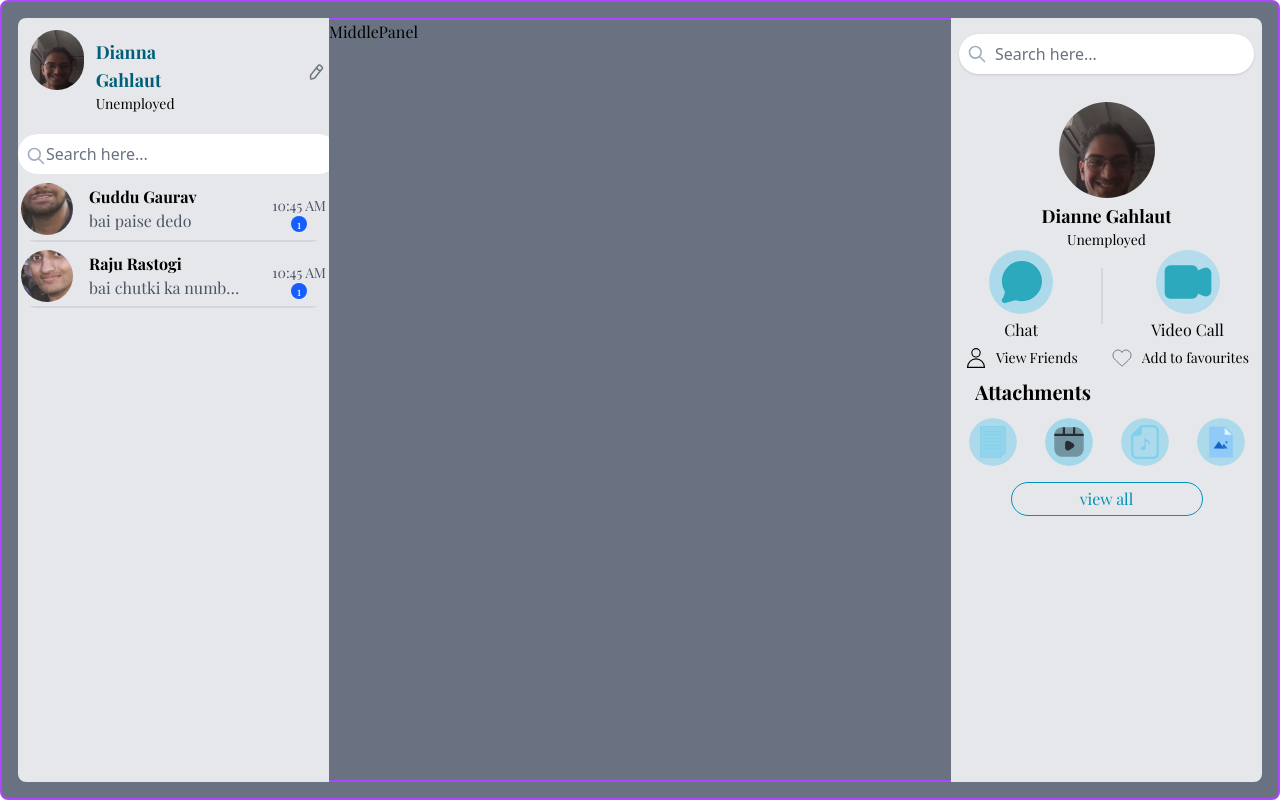
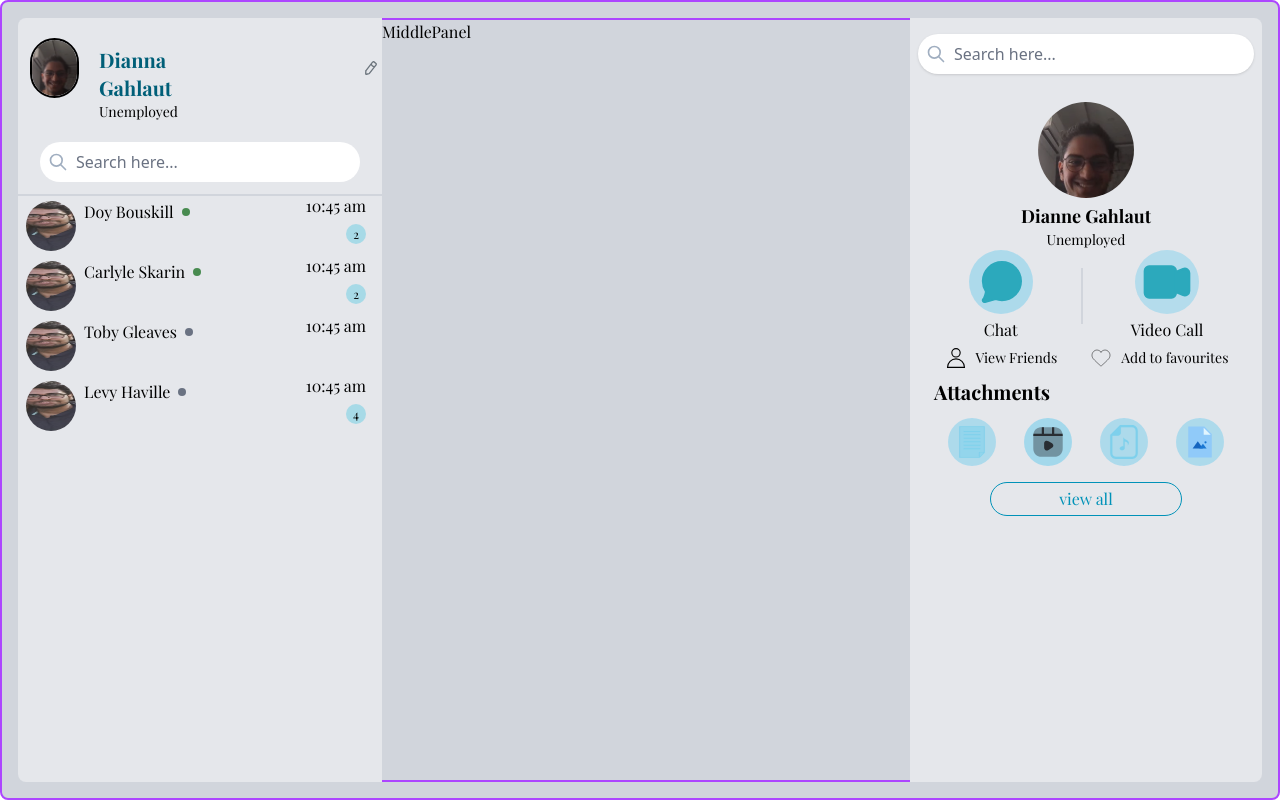
Before and after one commit to SimarSingh1910/chat-app, a React (Vite) app in the folder client/: page / in a window 1280 px wide. Built offline with nearby package versions, Linux system fonts and the light colour scheme; a web font is replaced by a local one.

Commit message:
left panel done

```diff
--- a/client/src/App.jsx
+++ b/client/src/App.jsx
@@ -1,6 +1,6 @@
 import React from 'react'
 import { Route, Routes } from 'react-router-dom'
-import HomePage from './pages/homePage'
+import HomePage from './pages/HomePage'
 import LoginPage from './pages/LoginPage'
 import ProfilePage from './pages/ProfilePage'
 
--- a/client/src/Components/Home/LeftPanel.jsx
+++ b/client/src/Components/Home/LeftPanel.jsx
@@ -1,14 +1,15 @@
-import React from 'react'
+import React, { useState } from 'react'
 import Info from './left/Info';
 import Search from './left/Search';
 import ContactCards from './left/ContactCards';
+import { useNavigate } from 'react-router-dom';
 
-const LeftPanel = () => {
+const LeftPanel = ( { selectedUser, setSelectedUser } ) => {
     return (
         <div>
             <Info />
             <Search />
-            <ContactCards />
+            <ContactCards selectedUser={selectedUser} setSelectedUser={setSelectedUser} />
         </div>
     )
 }
--- a/client/src/Components/Home/left/ContactCards.jsx
+++ b/client/src/Components/Home/left/ContactCards.jsx
@@ -1,14 +1,42 @@
-import React from 'react'
-import ContactCardsInfo from './ContactCardsInfo'
-import demoDP from '../../../assets/demo-DP-NPC.jpg'
-import demoDP1 from '../../../assets/demo-DP-Raju-rastogi.jpg'
+import React, { useState } from 'react';
+import { userDummyData } from '../../../assets/userDummyData';
+import avatar from '../../../assets/avatar.svg';
+import demoDP1 from '../../../assets/demo-DP-NPC.jpg'
+import { span } from 'framer-motion/client';
+import { div } from 'framer-motion/m';
+
 
 
 const ContactCards = () => {
+    const [userChat, setUserChat] = useState(false);
     return (
-        <div className='w-[100%] h-[15%] mt-[3%] flex flex-col gap-2'>
-            <ContactCardsInfo img={ demoDP } name={ "Guddu Gaurav" } text={ "bai paise dedo" } unreads={ 1 } time={"10:45 AM"}/>
-            <ContactCardsInfo img={ demoDP1 } name={ "Raju Rastogi" } text={ "bai chutki ka number mile to dena plzzz" } unreads={ 1 } time={"10:45 AM"}/>
+        <div>
+            <div className='flex flex-col'>
+                {userDummyData.map((user, index) => {
+                    const isSelected = userChat && userChat._id === user._id;
+                    return (
+                        <div
+                            key={user._id || index}
+                            className={`relative flex items-center gap-2 p-2 pl-2 rounded cursor-pointer h-15 max-sm:text-sm transition-colors duration-150 ${isSelected ? 'bg-[#282142]/35' : 'hover:bg-[#b5bdbf]'}`}
+                            onClick={() => setUserChat(user)}
+                        >
+                            <img src={demoDP1 || avatar} alt="display-Pic" className='w-[50px] aspect-[1/1] rounded-full'/>
+                            <div className='flex flex-col leading-5'>
+                                <div className='flex items-center gap-2'>
+                                    <p className='-mt-7'>{`${user.first_name} ${user.last_name}`}</p>
+                                    {user.online ?
+                                    <span className='inline-block rounded-full bg-[#488b50] w-2 h-2 -mt-7'></span> :
+                                    <span className='inline-block rounded-full bg-gray-500 w-2 h-2 -mt-7'></span>
+                                    }
+                                    <span className='absolute right-4 top-0'>{user.time}</span>
+                                </div>
+                            </div>
+                            {user.unread > 0 && <p className="absolute top-7 right-4 flex items-center justify-center h-5 w-5 rounded-full bg-[#a7dae7] text-xs text-center">
+                                {user.unread} </p>}
+                        </div>
+                    );
+                })}
+            </div>
         </div>
     )
 }
--- a/client/src/Components/Home/left/Info.jsx
+++ b/client/src/Components/Home/left/Info.jsx
@@ -1,14 +1,27 @@
 import React from 'react'
+import { useNavigate } from 'react-router-dom'
 
 const Info = () => {
+    const navigate = useNavigate();
+
     return (
-        <div className='flex '>
-            <img src="src\assets\demo dp.png" alt="none" className='w-15 h-15 rounded-full mt-3 ml-3' />
-            <div>
-                <h2 className='text-lg font-bold mt-5 ml-3 text-cyan-800'>Dianna Gahlaut</h2>
-                <h4 className='text-sm ml-3'>Unemployed</h4>
+        <div className='flex'>
+            <img src="src\assets\demo dp.png" alt="none" className='w-15 h-15 rounded-full mt-5 ml-3 border-2' />
+            <div className='pt-2 w-50'>
+                <h2 className='text-xl font-bold mt-5 ml-5 text-cyan-800'>Dianna Gahlaut</h2>
+                <h4 className='text-sm ml-5'>Unemployed</h4>
             </div>
-            <img src="src\assets\pencil-svgrepo-com.svg" alt="" className='w-7 ml-[30%] mt-[4%]'/>
+            <div className='relative group w-7 h-7' style={{ marginLeft: '7.5rem', marginTop: '2.25rem' }}>
+                <img
+                    src="src/assets/pencil-svgrepo-com.svg" alt="Edit Icon" className='w-7 h-7 cursor-pointer'
+                />
+                <div className='absolute top-full right-0 z-20 w-32 p-5 mt-2 rounded-md border border-gray-500 text-gray-100 hidden group-hover:block backdrop-blur-lg'>
+                    <p onClick={() => navigate('/profile')} className='cursor-pointer text-sm text-cyan-800'>Edit Profile</p>
+                    <hr className='my-2 border-t border-gray-500' />
+                    <p onClick={() => navigate('/login')} className='cursor-pointer text-sm text-cyan-800'>Logout</p>
+                </div>
+            </div>
+
         </div>
     )
 }
--- a/client/src/Components/Home/left/Search.jsx
+++ b/client/src/Components/Home/left/Search.jsx
@@ -1,10 +1,14 @@
+import { div } from 'framer-motion/client'
 import React from 'react'
 
 const Search = () => {
     return (
-        <div className='bg-white w-80 m-auto p-2 mt-5 rounded-full'>
-            <img src='src\assets\search-svgrepo-com.svg' className='w-5 inline ' />
-            <input type='text' placeholder='Search here...' className='w-50 placeholder:font-sans focus:outline-none focus:ring-0 focus:border-transparent placeholder-gray-500 placeholder-opacity-75 ' />
+        <div className='flex flex-col justify-between'>
+            <div className='bg-white w-80 m-auto p-2 mt-5 rounded-full flex items-center'>
+                <img src='src/assets/search-svgrepo-com.svg' className='w-5 inline' alt='search icon' />
+                <input type='text' placeholder='Search here...' className='w-32 placeholder:font-sans focus:outline-none focus:ring-0 focus:border-transparent placeholder-gray-500 placeholder-opacity-75 ml-2' />
+            </div>
+            <hr className='border border-gray-300 w-full max-w-xs sm:max-w-sm md:max-w-md lg:max-w-lg xl:max-w-xl mx-auto mt-3' />
         </div>
     )
 }
--- /dev/null
+++ b/client/src/assets/userDummyData.js
@@ -0,0 +1,47 @@
+export const userDummyData = [
+    {
+        "_id": 1,
+        "first_name": "Doy",
+        "last_name": "Bouskill",
+        "email": "dbouskill0@yahoo.com",
+        "gender": "Male",
+        "ip_address": "208.146.63.165",
+        "online":true,
+        "time": "10:45 am",
+        "unread": 2,
+    },
+    {
+        "_id": 2,
+        "first_name": "Carlyle",
+        "last_name": "Skarin",
+        "email": "cskarin1@histats.com",
+        "gender": "Male",
+        "ip_address": "215.45.181.123",
+        "online": true,
+        "time": "10:45 am",
+        "unread": 2,
+    },
+    {
+        "_id": 3,
+        "first_name": "Toby",
+        "last_name": "Gleaves",
+        "email": "tgleaves2@cargocollective.com",
+        "gender": "Female",
+        "ip_address": "249.137.42.124",
+        "online": false,
+        "time": "10:45 am",
+        "unread": 0,
+    },
+    {
+        "_id": 4,
+        "first_name": "Levy",
+        "last_name": "Haville",
+        "email": "lhaville3@studiopress.com",
+        "gender": "Male",
+        "ip_address": "35.74.155.247",
+        "online": false,
+        "time": "10:45 am",
+        "unread": 4,
+    },
+
+]
--- a/client/src/index.css
+++ b/client/src/index.css
@@ -5,7 +5,7 @@
 *{
     font-family: "Playfair Display", serif;
     box-sizing: border-box;
-    overflow: hidden;
+    /* overflow: hidden; */
 }
 
 ::-webkit-scrollbar{
--- a/client/src/pages/HomePage.jsx
+++ b/client/src/pages/HomePage.jsx
@@ -7,16 +7,18 @@ const HomePage = () => {
     const [selectedUser, setSelectedUser] = useState(false);
     return (
         <div className="h-screen">
-            <div className='flex flex-row border-purple-500 border-2 h-full p-4 rounded-lg bg-gray-500'>
-                <div className="w-1/4 box-border bg-gray-200 h-full rounded-l-lg">
+            <div className={`grid border-purple-500 border-2 h-full p-4 rounded-lg bg-gray-300 ${selectedUser ? 'grid-cols-2' : 'grid-cols-[1fr_1.5fr_1fr]'}`}>
+                <div className="box-border bg-gray-200 h-full rounded-l-lg">
                     <LeftPanel />
                 </div>
-                <div className="w-1/2  border-purple-500 border-2 border-r-0 border-l-0 box-border h-full">
+                <div className="border-purple-500 border-2 border-r-0 border-l-0 box-border h-full">
                     <MiddlePanel />
                 </div>
-                <div className="w-1/4 box-border bg-gray-200 h-full rounded-r-lg">
-                    <RightPanel />
-                </div>
+                {!selectedUser && (
+                    <div className="box-border bg-gray-200 h-full rounded-r-lg">
+                        <RightPanel />
+                    </div>
+                )}
             </div>
         </div>
     )
```
Also changed, not shown: client/src/assets/avatar.svg (added).
